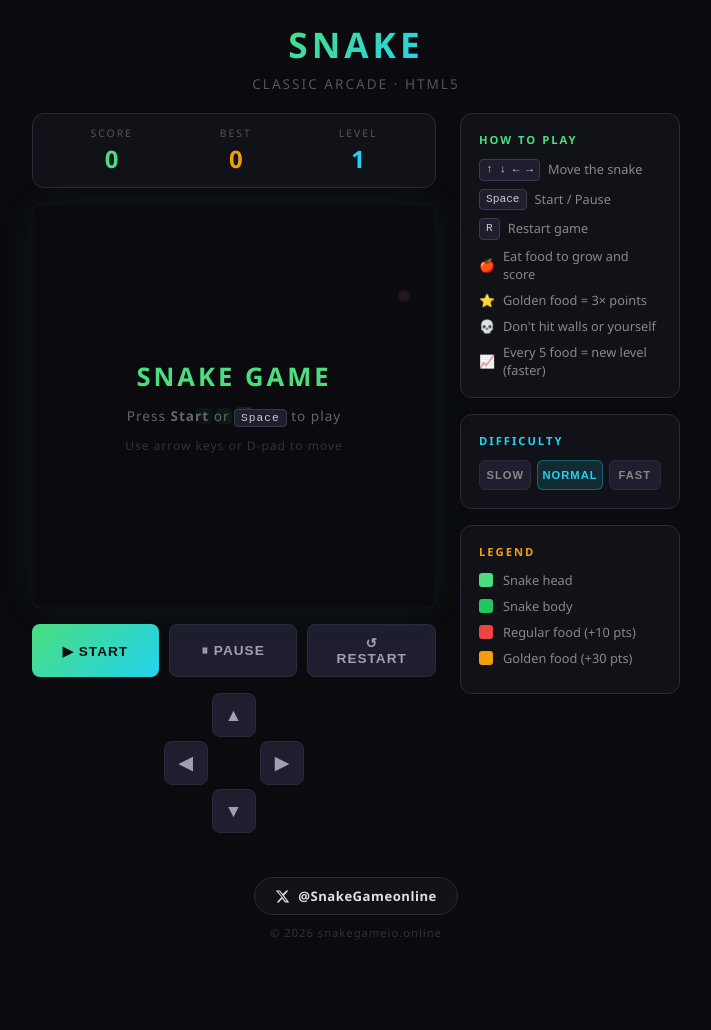
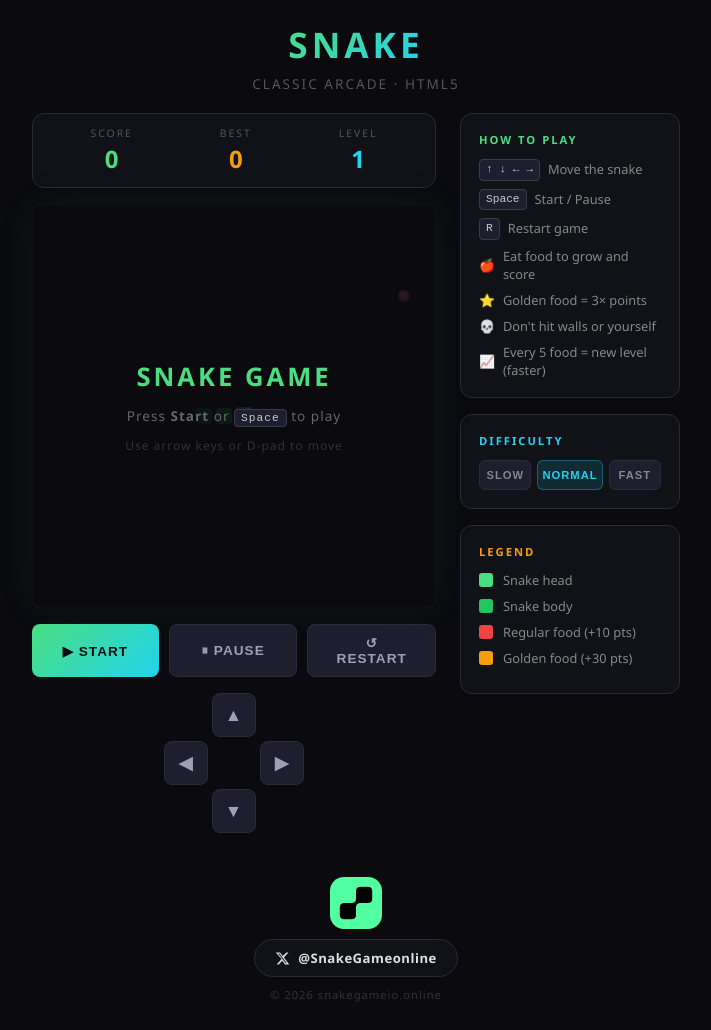
Before and after one commit to sangfariz16-gif/snake-game, a plain HTML site: page index.html in a window 1280 px wide. Shown: the whole page, without its empty margins (284-995 px from the left). Before the commit the page ends 968 px from the top, so only its background shows below. Drawn offline with Linux system fonts and the light colour scheme.

Commit message:
Add logo to footer

```diff
--- a/index.html
+++ b/index.html
@@ -781,6 +781,7 @@
 </script>
 
 <footer class="footer">
+  <img src="logo.png" alt="Snake Game Logo" style="width:52px;height:52px;border-radius:14px;display:block;" />
   <a class="x-profile" href="https://x.com/SnakeGameonline" target="_blank" rel="noopener noreferrer">
     <svg viewBox="0 0 24 24" xmlns="http://www.w3.org/2000/svg">
       <path d="M18.244 2.25h3.308l-7.227 8.26 8.502 11.24H16.17l-4.714-6.231-5.401 6.231H2.746l7.73-8.835L1.254 2.25H8.08l4.253 5.622 5.91-5.622zm-1.161 17.52h1.833L7.084 4.126H5.117z"/>
```
